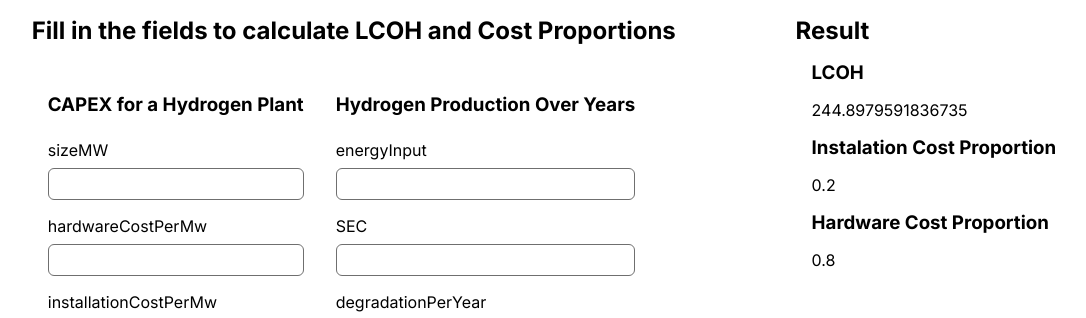
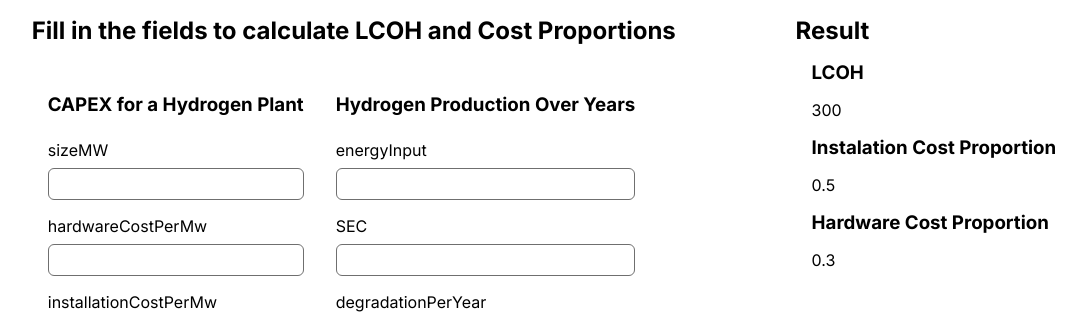
Before and after one commit to Johannakronqvist/assignment-sl-frontend-developer-role, a Next.js app: page / in a window 1280 px wide. Shown: the top 318 px of the page, without its empty margins (88-1174 px from the left). Built offline with nearby package versions, Linux system fonts and the light colour scheme; no server answers.

Commit message:
adding state to Home component

```diff
--- a/src/components/form/Form.tsx
+++ b/src/components/form/Form.tsx
@@ -1,5 +1,12 @@
 import useSWR, { Fetcher } from 'swr';
-import React, { FC, FormEvent, useState, ChangeEvent } from 'react';
+import React, {
+  FC,
+  FormEvent,
+  useState,
+  ChangeEvent,
+  Dispatch,
+  SetStateAction,
+} from 'react';
 import styles from './form.module.css';
 import Input from '../input/Input';
 
@@ -16,22 +23,40 @@ async function fetcher(endpoint: any) {
   return data;
 }
 
-interface Capex {
+type Props = {
+  setResult: Dispatch<SetStateAction<any>>;
+};
+
+// interface CAPEXresponse {
+//   installation: number;
+//   hardware: number;
+// }
+
+interface Parameters {
   sizewMw: number | null;
   hardwareCostPerMw: number | null;
   installationCostPerMw: number | null;
+  energyInput: number | null;
+  SEC: number | null;
+  degradationPerYear: number | null;
+  years: number | null;
 }
 
-const Form: FC = () => {
-  const [capexParameters, setCapexParameters] = useState<Capex>({
+const Form: FC<Props> = ({ setResult }) => {
+  const [capexParameters, setCapexParameters] = useState<Parameters>({
     sizewMw: null,
     hardwareCostPerMw: null,
     installationCostPerMw: null,
+    energyInput: null,
+    SEC: null,
+    degradationPerYear: null,
+    years: null,
   });
+
+  console.log(capexParameters);
 
   const onSubmit = (e: FormEvent<HTMLFormElement>) => {
     e.preventDefault();
-    // Handle form submission logic here
   };
 
   const handleChange = (e: ChangeEvent<HTMLInputElement>) => {
--- a/src/components/outputResult/OutputResult.tsx
+++ b/src/components/outputResult/OutputResult.tsx
@@ -2,16 +2,32 @@ import React, { FC } from 'react';
 import styles from './outputResult.module.css';
 import Result from '../result/Result';
 
-interface OutputResultProps {}
+interface ResultParameters {
+  lcoh: number | null;
+  instalationCostProportion: number | null;
+  hardwareCostProportion: number | null;
+}
 
-const OutputResult: FC<OutputResultProps> = () => {
+interface OutputResultProps {
+  result: ResultParameters;
+}
+
+const OutputResult = ({ result }: OutputResultProps) => {
+  console.log('RESULT: ', result);
+
   return (
     <section>
       <h1>Result</h1>
       <section className={styles.resultSection}>
-        <Result title='LCOH' result={244.8979591836735} />
-        <Result title='Instalation Cost Proportion' result={0.2} />
-        <Result title='Hardware Cost Proportion' result={0.8} />
+        <Result title='LCOH' result={result.lcoh} />
+        <Result
+          title='Instalation Cost Proportion'
+          result={result.instalationCostProportion}
+        />
+        <Result
+          title='Hardware Cost Proportion'
+          result={result.hardwareCostProportion}
+        />
       </section>
     </section>
   );
--- a/src/components/result/Result.tsx
+++ b/src/components/result/Result.tsx
@@ -3,7 +3,7 @@ import React, { FC } from 'react';
 
 interface ResultProps {
   title: string;
-  result: number;
+  result: number | null;
 }
 
 const Result: FC<ResultProps> = ({ title, result }) => {
--- a/src/pages/index.tsx
+++ b/src/pages/index.tsx
@@ -1,3 +1,4 @@
+import React, { useState } from 'react';
 import Head from 'next/head';
 import Form from '../components/form/Form';
 import OutputResult from '../components/outputResult/OutputResult';
@@ -6,12 +7,19 @@ import styles from '@/styles/Home.module.css';
 
 const inter = Inter({ subsets: ['latin'] });
 
-interface CAPEXresponse {
-  installation: number;
-  hardware: number;
+interface ResultParameters {
+  lcoh: number | null;
+  instalationCostProportion: number | null;
+  hardwareCostProportion: number | null;
 }
 
 export default function Home() {
+  const [result, setResult] = useState<ResultParameters>({
+    lcoh: 300,
+    instalationCostProportion: 0.5,
+    hardwareCostProportion: 0.3,
+  });
+
   return (
     <>
       <Head>
@@ -21,8 +29,8 @@ export default function Home() {
         <link rel='icon' href='/favicon.ico' />
       </Head>
       <main className={`${styles.main} ${inter.className}`}>
-        <Form />
-        <OutputResult />
+        <Form setResult={setResult} />
+        <OutputResult result={result} />
       </main>
     </>
   );
```
